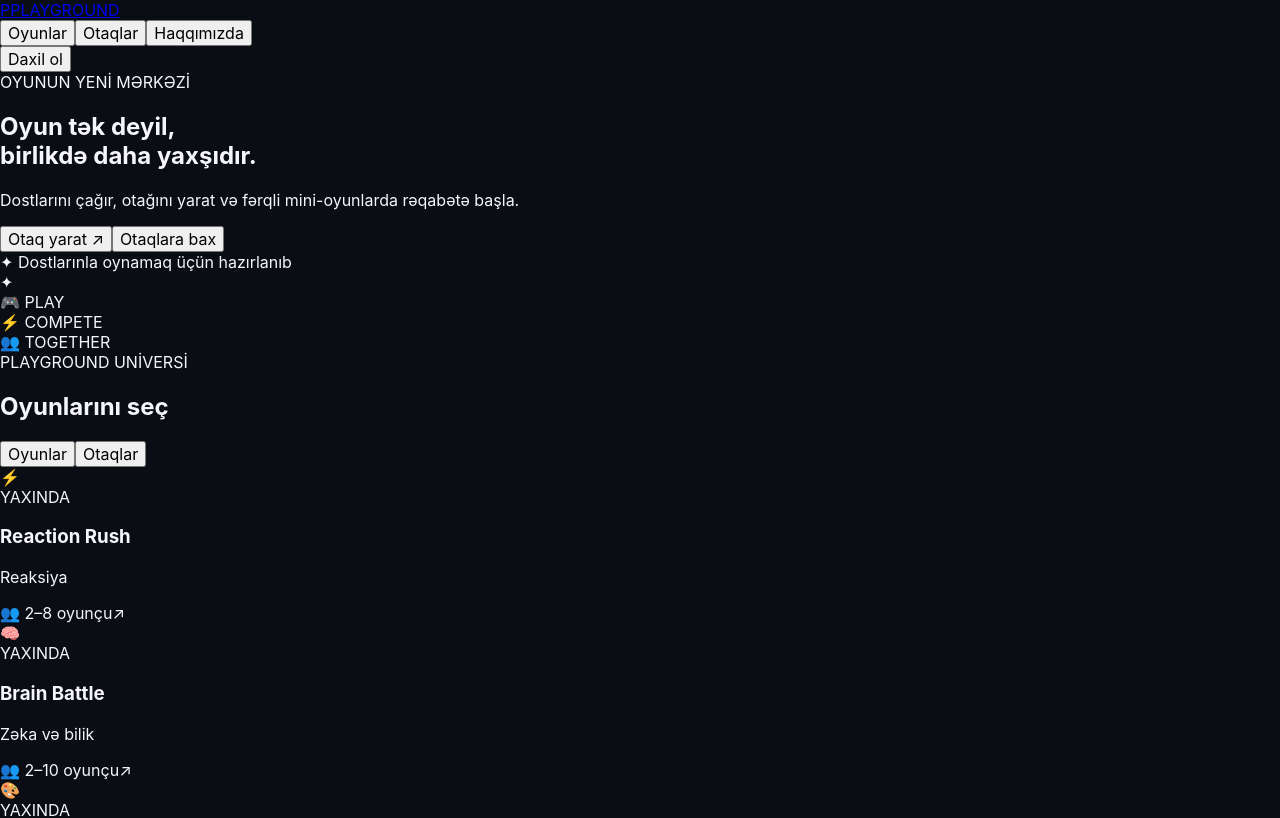
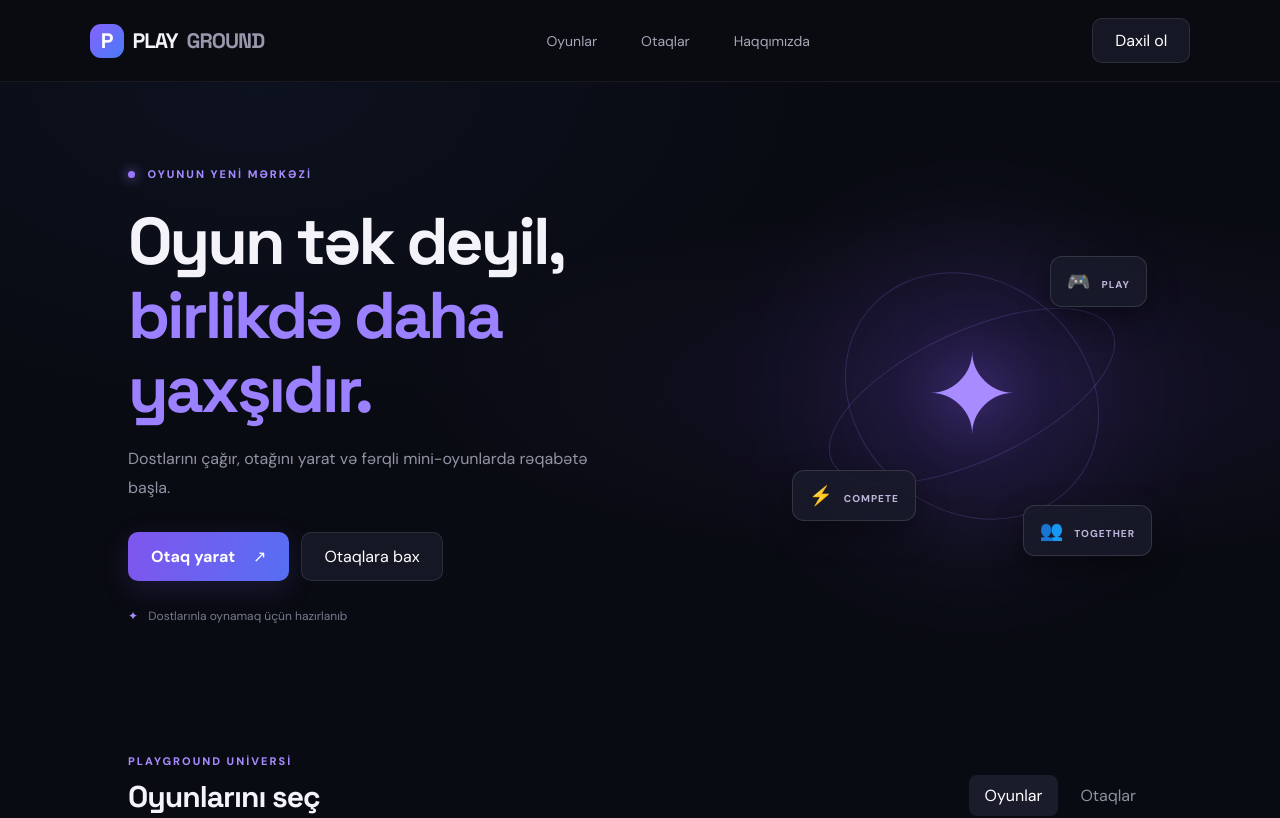
Before and after one commit to ff2491928-collab/playground_1, a React (Vite) app: page / in a window 1280 px wide. Shown: the top 818 px of the page. Built offline with nearby package versions, Linux system fonts and the light colour scheme; the HTML template or start-up script is replaced by a standard one.

Commit message:
Update style.css
Create PLAYGROUND visual design

```diff
--- a/src/style.css
+++ b/src/style.css
@@ -1,21 +1,415 @@
-* {
-  box-sizing: border-box;
+@import url("https://fonts.googleapis.com/css2?family=DM+Sans:wght@400;500;600;700;800&family=Space+Grotesk:wght@400;500;600;700&display=swap");
+
+:root {
+  font-family: "DM Sans", sans-serif;
+  color: #f4f3fa;
+  background: #090b12;
+  font-synthesis: none;
 }
 
-html,
-body,
-#root {
+* { box-sizing: border-box; }
+
+body {
   margin: 0;
-  min-height: 100%;
+  min-width: 320px;
+  min-height: 100vh;
+  background: #090b12;
 }
 
-body {
-  background: #0b0d14;
-  color: #f5f5fa;
-  font-family: Inter, Arial, sans-serif;
+button, input, select { font: inherit; }
+button { cursor: pointer; }
+a { color: inherit; text-decoration: none; }
+
+.app { overflow: hidden; }
+
+.navbar {
+  height: 82px;
+  padding: 0 7%;
+  display: flex;
+  align-items: center;
+  justify-content: space-between;
+  border-bottom: 1px solid #ffffff10;
+  background: #090b12eF;
 }
 
-button {
-  font: inherit;
-  cursor: pointer;
+.brand {
+  display: flex;
+  align-items: center;
+  gap: 9px;
+  font-family: "Space Grotesk", sans-serif;
+  font-weight: 800;
+  letter-spacing: -1px;
+  font-size: 21px;
 }
+
+.brand > span:last-child { color: #9997ac; }
+
+.brand-icon {
+  width: 34px;
+  height: 34px;
+  display: grid;
+  place-items: center;
+  border-radius: 11px;
+  color: white;
+  background: linear-gradient(135deg, #8861ff, #477cf5);
+}
+
+.nav-links { display: flex; gap: 32px; }
+
+.nav-links button {
+  border: 0;
+  background: none;
+  color: #a7a6b7;
+  font-size: 14px;
+}
+
+.nav-links button:hover { color: white; }
+
+.login-button, .secondary-button {
+  background: #151824;
+  border: 1px solid #ffffff19;
+  color: white;
+  padding: 11px 22px;
+  border-radius: 10px;
+}
+
+.hero {
+  min-height: 520px;
+  padding: 85px 10% 65px;
+  display: flex;
+  align-items: center;
+  justify-content: space-between;
+  position: relative;
+  background:
+    radial-gradient(ellipse at 78% 50%, #5935aa22, transparent 42%),
+    radial-gradient(ellipse at 20% 0%, #273e7520, transparent 40%);
+}
+
+.hero-content { max-width: 570px; position: relative; z-index: 2; }
+
+.eyebrow, .section-kicker {
+  color: #a88aff;
+  font-size: 11px;
+  font-weight: 800;
+  letter-spacing: 2px;
+}
+
+.live-dot {
+  display: inline-block;
+  width: 7px;
+  height: 7px;
+  margin-right: 8px;
+  border-radius: 50%;
+  background: #9b77ff;
+  box-shadow: 0 0 12px #9b77ff;
+}
+
+.hero h1 {
+  font-family: "Space Grotesk", sans-serif;
+  font-size: clamp(40px, 6vw, 66px);
+  line-height: 1.12;
+  letter-spacing: -3px;
+  margin: 24px 0 18px;
+}
+
+.hero h1 span {
+  color: #9b80ff;
+}
+
+.hero-content > p {
+  max-width: 470px;
+  color: #9293a5;
+  font-size: 16px;
+  line-height: 1.8;
+}
+
+.hero-actions { display: flex; gap: 12px; margin-top: 30px; }
+
+.primary-button {
+  background: linear-gradient(110deg, #8055ed, #566ff3);
+  color: white;
+  border: 0;
+  padding: 14px 23px;
+  border-radius: 10px;
+  font-weight: 700;
+  box-shadow: 0 8px 28px #7355e52c;
+  transition: transform .2s, filter .2s;
+}
+
+.primary-button:hover { transform: translateY(-2px); filter: brightness(1.12); }
+.primary-button span { margin-left: 14px; }
+
+.hero-note { color: #77798d; font-size: 12px; margin-top: 27px; }
+.hero-note span { color: #a98aff; margin-right: 7px; }
+
+.hero-art {
+  width: 360px;
+  height: 330px;
+  position: relative;
+  display: grid;
+  place-items: center;
+}
+
+.hero-glow {
+  position: absolute;
+  width: 200px;
+  height: 200px;
+  border-radius: 50%;
+  background: #7852dc;
+  filter: blur(90px);
+  opacity: .35;
+}
+
+.orbit {
+  position: absolute;
+  border: 1px solid #9b7cff35;
+  border-radius: 50%;
+  transform: rotate(-25deg);
+}
+
+.orbit-one { width: 310px; height: 130px; }
+.orbit-two { width: 270px; height: 230px; transform: rotate(40deg); }
+
+.game-symbol {
+  font-size: 110px;
+  color: #a88bff;
+  text-shadow: 0 0 60px #865bff99;
+  z-index: 1;
+}
+
+.floating-card {
+  position: absolute;
+  z-index: 2;
+  padding: 12px 16px;
+  border-radius: 12px;
+  background: #191b2bdf;
+  border: 1px solid #ffffff20;
+  box-shadow: 0 12px 30px #0006;
+  font-size: 19px;
+}
+
+.floating-card span {
+  font-size: 10px;
+  font-weight: 800;
+  color: #bcb5d9;
+  margin-left: 6px;
+  letter-spacing: 1px;
+}
+
+.card-one { top: 25px; right: 5px; }
+.card-two { bottom: 40px; left: 0; }
+.card-three { bottom: 5px; right: 0; }
+
+.content-section { padding: 65px 10% 80px; }
+
+.section-heading {
+  display: flex;
+  justify-content: space-between;
+  align-items: end;
+  margin-bottom: 28px;
+}
+
+.section-heading h2, .bottom-banner h2 {
+  font-family: "Space Grotesk", sans-serif;
+  font-size: 30px;
+  letter-spacing: -1px;
+  margin: 9px 0 0;
+}
+
+.tabs { display: flex; gap: 6px; }
+
+.tab {
+  border: 0;
+  color: #8e90a2;
+  background: transparent;
+  padding: 10px 16px;
+  border-radius: 8px;
+}
+
+.tab.active { color: white; background: #1b1c2b; }
+
+.game-grid {
+  display: grid;
+  grid-template-columns: repeat(4, minmax(0, 1fr));
+  gap: 16px;
+}
+
+.game-card {
+  min-height: 210px;
+  padding: 21px;
+  border-radius: 15px;
+  background: #11141f;
+  border: 1px solid #ffffff12;
+  transition: transform .2s, border-color .2s;
+}
+
+.game-card:hover { transform: translateY(-5px); border-color: #8c72e766; }
+
+.game-top, .game-footer {
+  display: flex;
+  align-items: center;
+  justify-content: space-between;
+}
+
+.game-icon {
+  width: 48px;
+  height: 48px;
+  display: grid;
+  place-items: center;
+  font-size: 24px;
+  border-radius: 13px;
+  background: #7754ed20;
+}
+
+.blue .game-icon { background: #477df328; }
+.pink .game-icon { background: #d85ba922; }
+.gold .game-icon { background: #e3a94322; }
+
+.coming-soon {
+  font-size: 9px;
+  color: #a68aff;
+  letter-spacing: 1px;
+  font-weight: 800;
+}
+
+.game-card h3 { margin: 25px 0 5px; font-size: 17px; }
+.game-card > p { color: #85889b; font-size: 12px; }
+
+.game-footer {
+  margin-top: 24px;
+  color: #77798c;
+  font-size: 11px;
+}
+
+.game-arrow { color: #a98aff; font-size: 20px; }
+
+.empty-rooms {
+  text-align: center;
+  padding: 60px 20px;
+  background: #11141f;
+  border: 1px solid #ffffff12;
+  border-radius: 16px;
+}
+
+.empty-icon { font-size: 38px; color: #a88aff; }
+.empty-rooms h3 { font-size: 20px; }
+.empty-rooms p { color: #8b8d9e; margin-bottom: 25px; }
+
+.bottom-banner {
+  margin: 0 10% 70px;
+  padding: 34px;
+  border: 1px solid #8b6aff30;
+  border-radius: 16px;
+  background: linear-gradient(110deg, #19152b, #111a2d);
+  display: flex;
+  justify-content: space-between;
+  align-items: center;
+  gap: 20px;
+}
+
+footer {
+  border-top: 1px solid #ffffff12;
+  padding: 30px 7%;
+  display: flex;
+  align-items: center;
+  justify-content: space-between;
+  color: #77798b;
+  font-size: 12px;
+}
+
+footer .brand { color: white; font-size: 17px; }
+
+.modal-backdrop {
+  position: fixed;
+  inset: 0;
+  z-index: 10;
+  background: #000b;
+  backdrop-filter: blur(8px);
+  display: grid;
+  place-items: center;
+  padding: 18px;
+}
+
+.room-modal {
+  width: min(100%, 440px);
+  position: relative;
+  padding: 30px;
+  border-radius: 18px;
+  border: 1px solid #ffffff20;
+  background: #151724;
+  box-shadow: 0 25px 90px #0009;
+}
+
+.modal-close {
+  position: absolute;
+  top: 14px;
+  right: 17px;
+  background: none;
+  border: 0;
+  color: #aaa;
+  font-size: 27px;
+}
+
+.room-modal h2 { font-family: "Space Grotesk"; font-size: 28px; margin: 12px 0; }
+.modal-description, .modal-footnote { color: #9293a5; font-size: 13px; line-height: 1.6; }
+
+.room-modal label:not(.private-option) {
+  display: block;
+  margin: 20px 0 8px;
+  font-size: 12px;
+  color: #c6c4d2;
+}
+
+.room-modal > input, .room-modal select {
+  width: 100%;
+  padding: 13px;
+  border: 1px solid #ffffff20;
+  border-radius: 9px;
+  color: white;
+  background: #0d101a;
+  outline: none;
+}
+
+.private-option {
+  display: flex;
+  align-items: center;
+  gap: 9px;
+  margin: 19px 0;
+  font-size: 13px;
+  color: #c6c4d2;
+}
+
+.full-button { width: 100%; }
+.modal-footnote { text-align: center; margin-bottom: 0; font-size: 11px; }
+
+@media (max-width: 850px) {
+  .navbar { padding: 0 5%; }
+  .hero { padding: 65px 7%; }
+  .hero-art { width: 280px; transform: scale(.85); }
+  .content-section { padding-left: 7%; padding-right: 7%; }
+  .game-grid { grid-template-columns: repeat(2, minmax(0, 1fr)); }
+  .bottom-banner { margin-left: 7%; margin-right: 7%; }
+}
+
+@media (max-width: 600px) {
+  .navbar { height: 68px; }
+  .brand { font-size: 18px; }
+  .brand-icon { width: 30px; height: 30px; }
+  .nav-links { display: none; }
+  .login-button { padding: 9px 14px; font-size: 12px; }
+  .hero { min-height: auto; padding: 65px 7% 35px; }
+  .hero h1 { font-size: 43px; letter-spacing: -2px; }
+  .hero-content > p { font-size: 14px; }
+  .hero-art { display: none; }
+  .hero-actions { flex-wrap: wrap; }
+  .content-section { padding-top: 45px; }
+  .section-heading { align-items: start; flex-direction: column; gap: 20px; }
+  .section-heading h2 { font-size: 27px; }
+  .game-grid { gap: 10px; }
+  .game-card { padding: 14px; min-height: 190px; }
+  .game-card h3 { font-size: 15px; }
+  .game-footer { font-size: 10px; }
+  .bottom-banner { margin-bottom: 40px; padding: 25px; align-items: start; flex-direction: column; }
+  .bottom-banner h2 { font-size: 24px; }
+  footer { flex-wrap: wrap; gap: 12px; }
+  }
```
